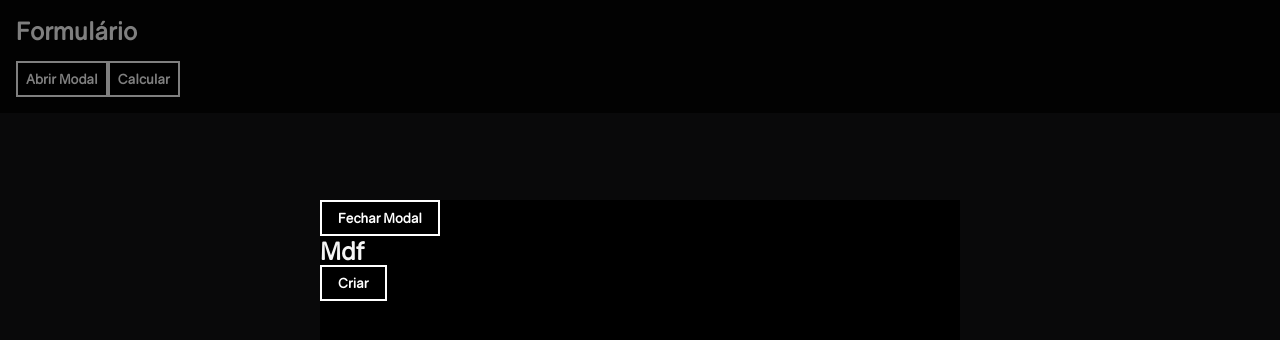
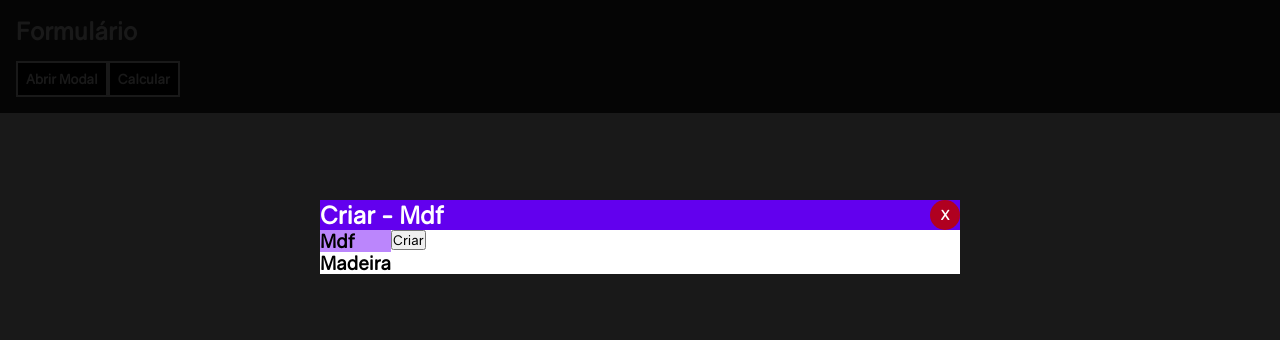
Before and after one commit to BrunoBecoski/marcenaria, a React app: page / in a window 1280 px wide. Both pictures are taken after a click on the button "Abrir Modal". Built offline with nearby package versions, Linux system fonts and the light colour scheme.

Commit message:
Style  ModalCreateInputBox

```diff
--- a/src/components/ModalCreateInputBox/index.tsx
+++ b/src/components/ModalCreateInputBox/index.tsx
@@ -1,5 +1,5 @@
 import { useState } from 'react';
-import { Container, Content } from './styles';
+import { Container, Header,  Main, NavBar, Content, Background } from './styles';
 
 type ModalCreateInputBoxProps = {
   onClose: () => void;
@@ -14,14 +14,29 @@ export function ModalCreateInputBox({ onClose }: ModalCreateInputBoxProps) {
  }
 
   return (
+    <Background>
+
       <Container>
+        <Header>
+          <h2>Criar - Mdf</h2>
+          <button onClick={onClose}>X</button>
+        </Header>
+
+        <Main>
+
+          <NavBar>
+            <h3 className="selected">Mdf</h3>
+            <h3>Madeira</h3>
+          </NavBar>
+
           <Content>
-        <button onClick={onClose}>Fechar Modal</button>
             <form onSubmit={handleCreate}>
-          <h2>Mdf</h2>
               <button type="submit">Criar</button>
             </form>
           </Content>
+
+        </Main>
       </Container >
+    </Background>
   );
 }
--- a/src/components/ModalCreateInputBox/styles.ts
+++ b/src/components/ModalCreateInputBox/styles.ts
@@ -1,7 +1,7 @@
 import styled from 'styled-components';
 
-export const Container = styled.div`
-  background-color: rgba(0, 0, 0, .5);
+export const Background = styled.div`
+  background-color: rgba(0, 0, 0, .9);
 
   width: 100%;
   height: 100%;
@@ -12,18 +12,48 @@ export const Container = styled.div`
   justify-content: center;
 `;
 
+export const Container = styled.div`
+  width: 50vw;
+  height: 50vh;
+`;
+
+export const Header = styled.header`
+  background: var(--primary_500);
+
+  display: flex;
+  justify-content: space-between;
+
+  h2 {
+    color: var(--on-primary)
+  }
+
+  button {
+    border: none;
+    width: 30px;
+    height: 30px;
+    border-radius: 50%;
+    background:  var(--error);
+    font-weight: bold;
+
+    color:  var(--on-error);
+  }
+`;
+
+export const Main  =  styled.main`
+  background: var(--background);
+
+  display:   flex;
+  align-items: space-around;
+`;
+
+export const NavBar = styled.nav`
+  background: var(--background);
+
+  .selected {
+    background:  var(--primary_200);
+  }
+`;
 
 export const Content = styled.div`
-  background-color: black;
-
-  width: 50%;
-  height: 50%;
-
-  button {
-    border: 2px solid white;
-    padding: 8px 16px;
-    background: black;
-    color: white;
-    font-weight: bold;
-  }
+  background: var(--background);
 `;
--- a/src/styles/global.ts
+++ b/src/styles/global.ts
@@ -8,9 +8,19 @@ export const GlobalStyle = createGlobalStyle`
   }
 
   :root {
-    --primary-color: #BE1621;
-    --font-color: whitesmoke;
-    --color-background: #121214;
+    --primary_200: #BB86FC;
+    --primary_500: #6200EE;
+    --primary_700: #3700B3;
+    --secondary: #03DAC6;
+    --secondary-variant: #018786;
+    --background: #FFFFFF;
+    --surface: #FFFFFF;
+    --error: #B00020;
+    --on-primary: #FFFFFF;
+    --on-secondary: #000000;
+    --on-background: #000000;
+    --on-surface: #000000;
+    --on-error: #FFFFFF;
   }
 
   * {
```
Lines whose indentation alone changed are shown as unchanged.
